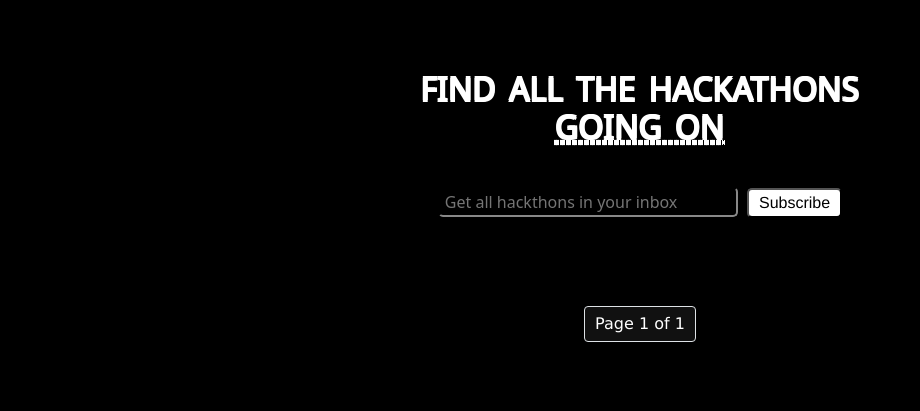
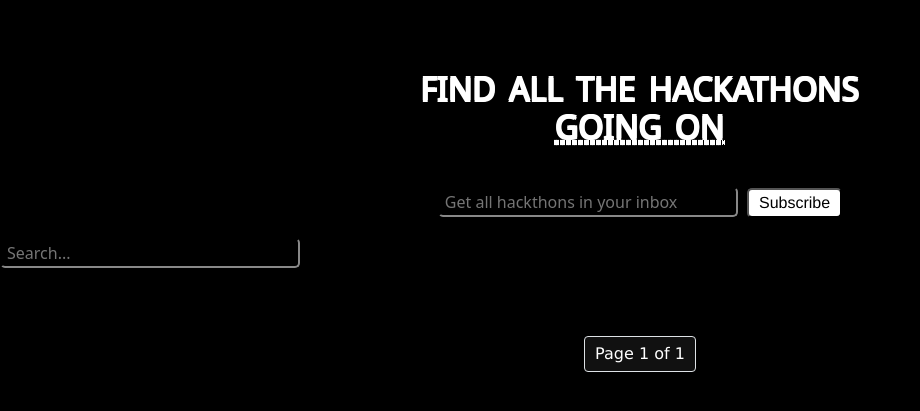
Before and after one commit to siesto1elemento/Hackleague, a Django app: page / in a window 1280 px wide. Shown: the part 80-491 px from the top of the page, without its empty margins (0-920 px from the left). Run offline with Django 4.2, Linux system fonts and the light colour scheme; data that the repository does not hold is empty.

Commit message:
Added Search functionality

```diff
--- a/scraping/templates/home.html
+++ b/scraping/templates/home.html
@@ -22,6 +22,10 @@
         <form class="subscribe" action="">
             <input type="text" placeholder="Get all hackthons in your inbox">
             <button>Subscribe</button>
+        </form>
+
+        <form action="{% url 'search_results' %}" method="get">
+            <input name="search" type="text" placeholder="Search...">
         </form>
 
 
--- a/scraping/urls.py
+++ b/scraping/urls.py
@@ -3,4 +3,5 @@ from . import views
 
 urlpatterns = [
     path('',views.hackathon_view ),
+    path('search/',views.search_view,name="search_results"),
 ]
--- a/scraping/views.py
+++ b/scraping/views.py
@@ -13,6 +13,15 @@ def hackathon_view(request):
     context = {'page_obj': page_obj, 'website':website}
     return render(request, 'home.html', context)
 
-# def search(request):
-#     if request.method == '':
-#         search = request.POST.get('search')
+def search_view(request):
+    if request.method == 'GET':
+        search = request.GET.get('search', '')
+        hackathon_data = hackathon_()
+        new_hackathod_data = []
+        for hacks in hackathon_data:
+            if search.lower() in hacks['heading'].lower() or search.lower() in hacks['theme'].lower() or search.lower() in hacks['theme_result'].lower():
+                new_hackathod_data.append(hacks)
+
+
+
+        return render(request, 'search.html', {'hackathon_data': new_hackathod_data})
```
Also changed, not shown: scraping/templates/search.html (added, +14 -0 lines).
